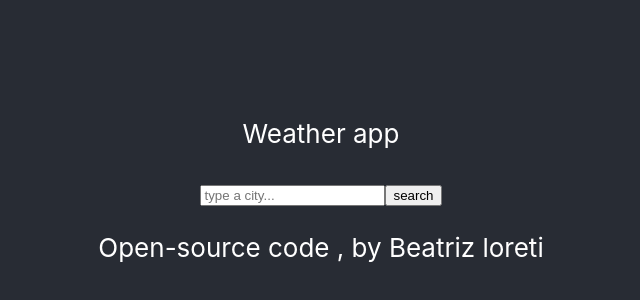
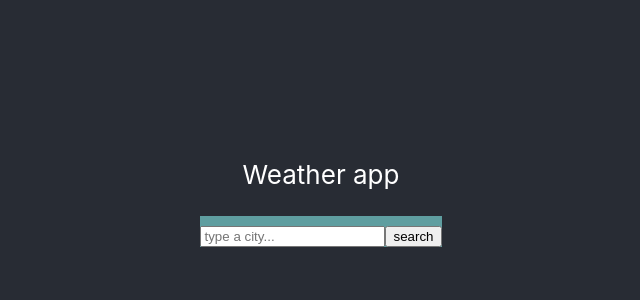
Before and after one commit to bialoreti/weather-react, a React (Create React App) app: page / in a window 1280 px wide. Shown: the part 210-510 px from the top of the page, without its empty margins (319-959 px from the left). Built offline with nearby package versions, Linux system fonts and the light colour scheme.

Commit message:
Update App.css

```diff
--- a/package.json
+++ b/package.json
@@ -10,7 +10,7 @@
     "gh-pages": "^6.1.1",
     "react": "^18.3.1",
     "react-dom": "^18.3.1",
-    "react-scripts": "^3.0.1",
+    "react-scripts": "^5.0.1",
     "web-vitals": "^2.1.4"
   },
   "scripts": {
--- a/src/App.css
+++ b/src/App.css
@@ -1,8 +1,6 @@
 .App {
   text-align: center;
 }
-
-
 
 .App-header {
   background-color: #282c34;
@@ -15,6 +13,11 @@
   color: white;
 }
 
+.container {
+background-color:cadetblue
+}
+
 ul {
   list-style-type: none;
+
 }
--- a/src/App.js
+++ b/src/App.js
@@ -6,13 +6,9 @@ function App() {
     <div className="App">
       <header className="App-header">
         <p>Weather app</p>
-        <Weather />
-        <p>
-
-            Open-source code
-
-          , by Beatriz loreti
-        </p>
+        <div className="container">
+          <Weather />
+        </div>
       </header>
     </div>
   );
```
Also changed, not shown: 1 other file (tests, documents, lock files or other folders).
